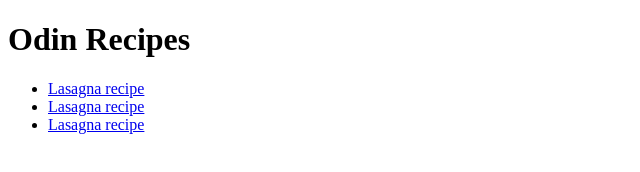
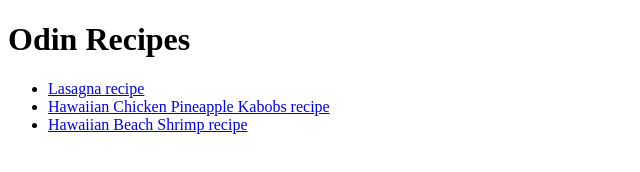
Before and after one commit to Akash-VP4/odin-recipes, a plain HTML site: page index.html in a window 1280 px wide. Shown: the whole page, without its empty margins (0-640 px from the left). Drawn offline with Linux system fonts and the light colour scheme.

Commit message:
change menu item name

```diff
--- a/index.html
+++ b/index.html
@@ -12,8 +12,8 @@
   <ul>
 
     <li><a href="recipes/lasagna.html">Lasagna recipe</a></li>
-    <li><a href="recipes/Hawaiian Chicken Pineapple Kabobs.html">Lasagna recipe</a></li>
-    <li><a href="recipes/Hawaiian Beach Shrimp.html">Lasagna recipe</a></li>
+    <li><a href="recipes/Hawaiian Chicken Pineapple Kabobs.html">Hawaiian Chicken Pineapple Kabobs recipe</a></li>
+    <li><a href="recipes/Hawaiian Beach Shrimp.html">Hawaiian Beach Shrimp recipe</a></li>
   </ul>
 
 
```
